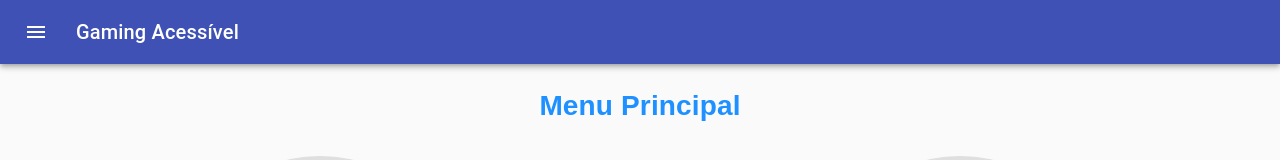
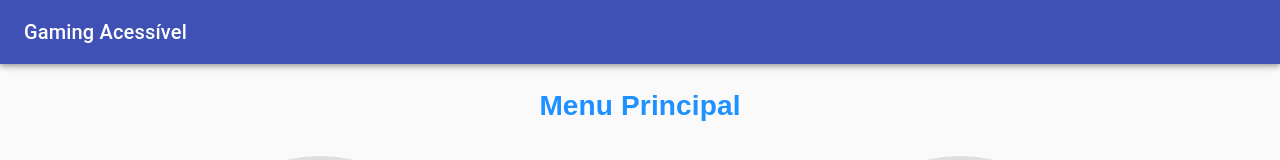
Before and after one commit to lucas-amin/acessibilidade-front-end, a React (Create React App) app: page / in a window 1280 px wide. Shown: the top 160 px of the page. Built offline with nearby package versions, Linux system fonts and the light colour scheme.

Commit message:
Adding top-left click menu to home screen

```diff
--- a/src/components/AppBar/AppBar.jsx
+++ b/src/components/AppBar/AppBar.jsx
@@ -17,21 +17,18 @@ const useStyles = makeStyles(theme => ({
   },
   title: {
     flexGrow: 1,
+    cursor: 'pointer',
   },
 }));
 
-export default function AppBarComponent() {
+export default function AppBarComponent(props) {
   const classes = useStyles();
 
   return (
     <div className={classes.root}>
       <AppBar link="/" position="static">
         <Toolbar>
-
-          <IconButton edge="start" className={classes.menuButton} color="inherit" aria-label="menu">
-            <MenuIcon />
-          </IconButton>
-          <Typography href="/" variant="h6" className={classes.title}>
+          <Typography onClick={() => props.browserHistory.push('/')} variant="h6" className={classes.title}>
             Gaming Acessível
           </Typography>
         </Toolbar>
--- a/src/index.js
+++ b/src/index.js
@@ -34,7 +34,7 @@ class App extends Component {
         return (
             <Router history={browserHistory}>
                 <Provider store={store}>
-                    <AppBarComponent></AppBarComponent>
+                    <AppBarComponent browserHistory={browserHistory}></AppBarComponent>
                     <Switch>
                         <Route path={"/question"}>
                             <QuestionComponent browserHistory={browserHistory}> </QuestionComponent>
--- a/src/redux/reducerQuestion.js
+++ b/src/redux/reducerQuestion.js
@@ -52,7 +52,7 @@ const questions = {
         title: "Questão 1",
         question: "No jogo Spider-man (2018) é possivel desabilitar os quick time events (Momentos onde o jogador tem que apertar o mesmo botão várias vezes em um curto espaço de tempo), trocando-os por apenas segurar uma tecla. Isso é um exemplo de ______ inclusiva",
         alternatives: ["Regra","Mecânica","Narrativa","Tecnologia"],
-        correct_answer: 1 ,
+        correct_answer: 0 ,
         videos: [{"url":"https://www.youtube.com/embed/wfBiGDcdA9M", "alt": "QTE's de Spider Man"}],
         justify_answer: "Regra, pois é uma condição de vitória que pode ser mudada em virtude da necessidade do jogador."
     },{
```
